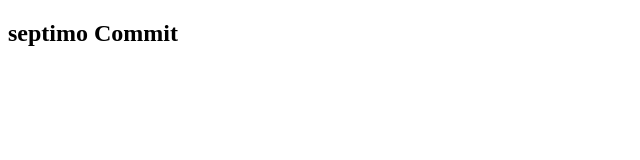
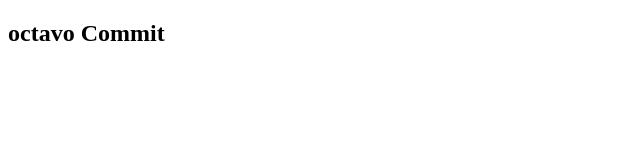
Before and after one commit to Henryck22/clase_git_jueves_2025, a plain HTML site: page index.html in a window 1280 px wide. Shown: the full height of the page, 0-640 px from the left. Drawn offline with Linux system fonts and the light colour scheme.

Commit message:
octavo commit

```diff
--- a/index.html
+++ b/index.html
@@ -6,6 +6,6 @@
     <title>Document</title>
 </head>
 <body>
-    <h2>septimo Commit</h2>
+    <h2>octavo Commit</h2>
 </body>
 </html>
```
